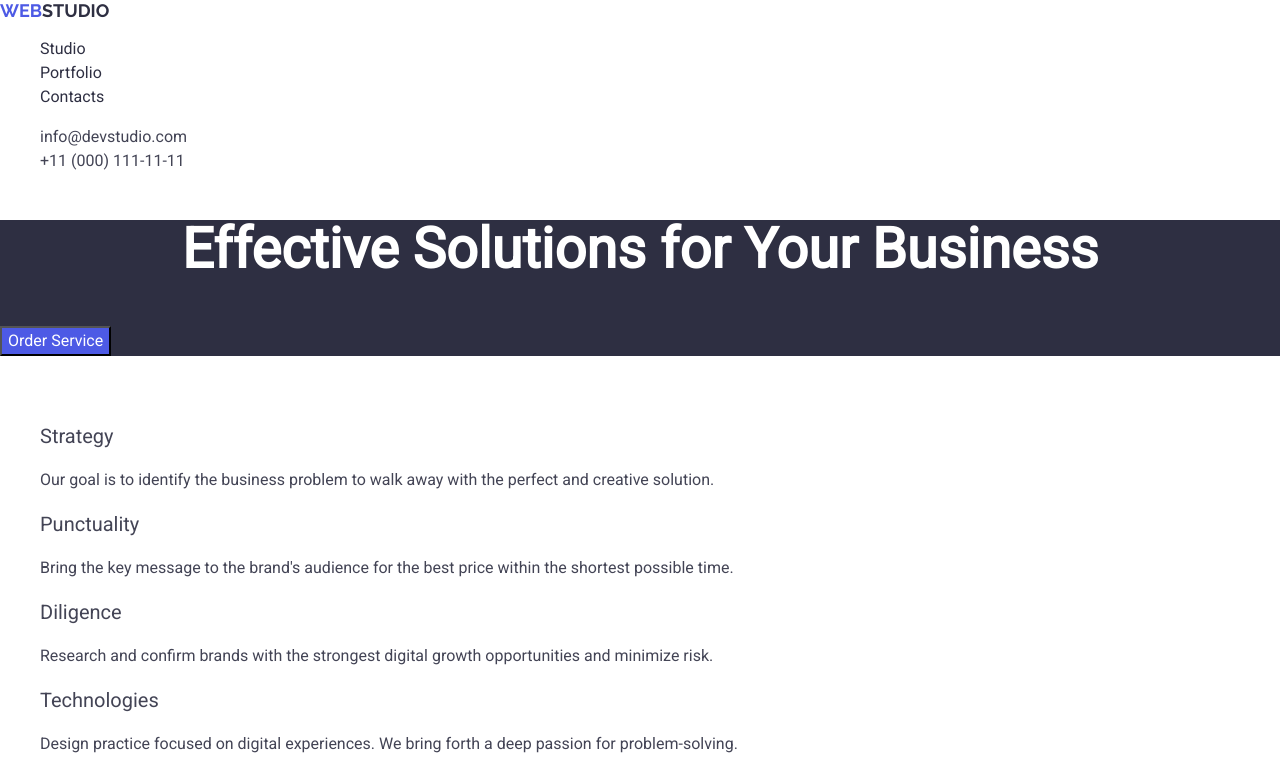
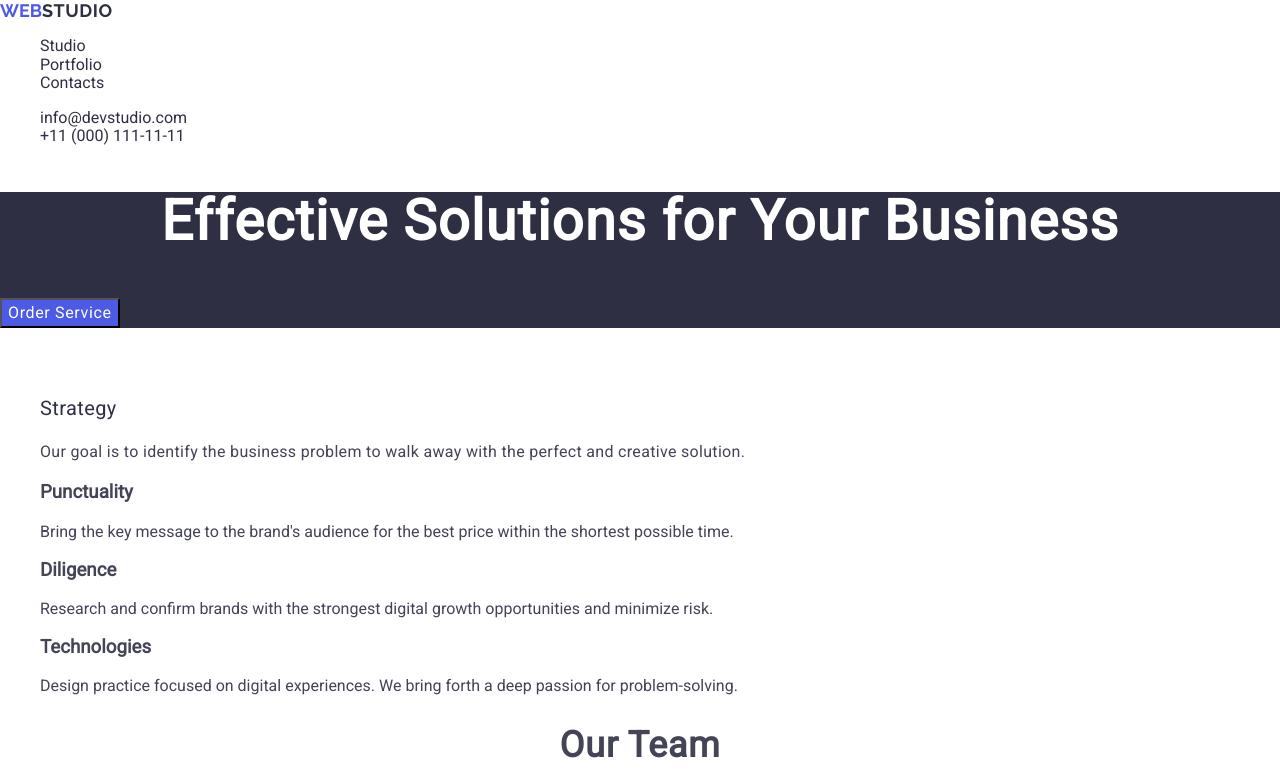
Before and after one commit to byOlexandra/goit-markup-hw-02, a plain HTML site: page index.html in a window 1280 px wide. Shown: the top 783 px of the page. Drawn offline with nearby package versions, Linux system fonts and the light colour scheme.

Commit message:
modified files

```diff
--- a/css/styles.css
+++ b/css/styles.css
@@ -19,7 +19,7 @@ ul {
 .first-logo {
     text-transform: uppercase;
     font-weight: 700;
-    font-family: "Raleway";
+    font-family: "Raleway",sans-serif;
     font-size: 18px;
     line-height: 1.17;
     letter-spacing: 0.03;
@@ -29,6 +29,7 @@ ul {
 .first-web {
     color: #2e2f42;
     font-weight: 700;
+    letter-spacing: 0.03em;
 }
 .menu {
     font-family: "Roboto";
@@ -37,18 +38,21 @@ ul {
 }
 .menu li a {
     line-height: 1.5;
-    letter-spacing: 0.02;
+    letter-spacing: 0.02em;
 }
 .menu li a:focus {
     color: #404bbf;
 }
-.address li a {
+.email .tel {
     font-family: "Roboto";
     font-weight: 400;
     font-size: 16px;
     color: #434455;
     line-height: 1.5;
-    letter-spacing: 0.02;
+    letter-spacing: 0.02em;
+}
+.address {
+    font-style: normal;
 }
 .main-header {
     font-family: "Roboto";
@@ -57,7 +61,7 @@ ul {
     line-height: 1.07;
     font-size: 56px;
     text-align: center;
-    letter-spacing: 0.02;
+    letter-spacing: 0.02em;
 }
 
 .header-section {
@@ -70,24 +74,25 @@ ul {
    color: #FFFFFF;
    font-size: 16px;
    line-height: 1.5;
-   letter-spacing: 0.04;
+   letter-spacing: 0.04em;
 }
 .header-two {
     color: #FFFFFF;
 }
-.characteristics h3 {
+.characteristics {
     font-family: "Roboto";
     font-weight: 500;
     font-size: 20px;
     line-height: 1.2;
-    letter-spacing: 0.02;
+    letter-spacing: 0.02em;
+    color: #2e2f42;
 }
-.characteristics p {
+.definition {
     font-family: "Roboto";
     font-weight: 400;
     font-size: 16px;
     line-height: 1.5;
-    letter-spacing: 0.02;
+    letter-spacing: 0.02em;
     color: #434455;
 }
 .our-team {
@@ -96,11 +101,11 @@ ul {
     font-size: 36px;
     line-height: 1.11;
     text-align: center;
-    letter-spacing: 0.02;
+    letter-spacing: 0.02em;
     text-transform: capitalize;
 }
 .team-section {
-    background-color: #F4F4FD;
+    background-color: #FFFFFF;
 }
 
 .team li h3 {
@@ -122,7 +127,7 @@ ul {
     font-size: 36px;
     line-height: 1.11;
     text-align: center;
-    letter-spacing: 0.02;
+    letter-spacing: 0.02em;
     text-transform: capitalize;
 }
 
@@ -131,7 +136,7 @@ ul {
     font-family: "Roboto";
     font-size: 20px;
     line-height: 1.2;
-    letter-spacing: 0.02;
+    letter-spacing: 0.02em;
 }
 
 .projects li p {
@@ -139,7 +144,7 @@ ul {
     font-weight: 400;
     font-size: 16px;
     line-height: 1.5;
-    letter-spacing: 0.02;
+    letter-spacing: 0.02em;
     color: #434455;
 }
 .footer {
@@ -151,9 +156,9 @@ ul {
     font-family: "Raleway", sans-serif;
     font-weight: 700;
     font-size: 18px;
-    line-height: 1.7;
+    line-height: 1.17;
     text-transform: uppercase;
-    letter-spacing: 0.03;
+    letter-spacing: 0.03em;
 }
 .dark-studio {
     color: #f4f4fd;
@@ -164,7 +169,7 @@ ul {
     font-weight: 400;
     font-size: 16px;
     line-height: 1.5;
-    letter-spacing: 0.02;
+    letter-spacing: 0.02em;
 }
 
 .menu li a:hover {
@@ -175,7 +180,11 @@ ul {
     background-color: #404BBF;
 }
 
-.address li a:hover,
-.address li a:focus {
+.email:hover,
+.email:focus {
     color: #404BBF;
 }
+.tel:hover,
+.tel:focus {
+    color: #404BBF;
+}
--- a/index.html
+++ b/index.html
@@ -14,25 +14,25 @@
                 <a href="./index.html" class="first-logo">
                 Web<span class="first-web">Studio</span>
                 </a>
-                <ul class="menu">
+                <ul>
                     <li>
-                        <a href="./index.html">Studio</a>
+                        <a href="./index.html" class="menu">Studio</a>
                     </li>
                     <li>
-                        <a href="">Portfolio</a>
+                        <a href="" class="menu">Portfolio</a>
                     </li>
                     <li>
-                        <a href="">Contacts</a>
+                        <a href="" class="menu">Contacts</a>
                     </li>
                 </ul>
             </nav>
-            <address>
-                <ul class="address">
-                    <li><a href="mailto:info@devstudio.com">info@devstudio.com
+            <address class="address">
+                <ul>
+                    <li><a href="mailto:info@devstudio.com" class="email">info@devstudio.com
                         </a>
                      </li>
                     <li>
-                     <a href="tel:+110001111111">+11 (000) 111-11-11
+                     <a href="tel:+110001111111" class="tel">+11 (000) 111-11-11
                       </a>
                     </li>
                 </ul>
@@ -47,10 +47,10 @@
              </section>
              <section>
                 <h2 class="header-two">Characteristics</h2>
-                <ul class="characteristics">
+                <ul>
                 <li>
-                    <h3>Strategy</h3>
-                    <p>Our goal is to identify the business
+                    <h3  class="characteristics">Strategy</h3>
+                    <p class="definition">Our goal is to identify the business
                         problem to walk away with the
                         perfect and creative solution. </p>
                 </li>
```
